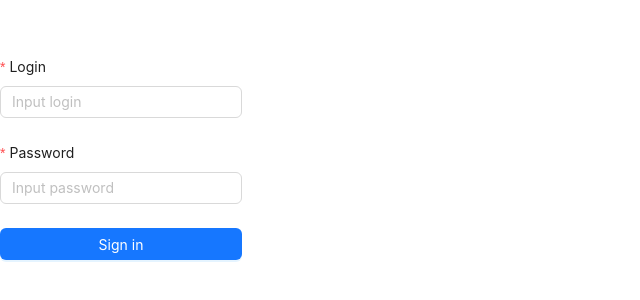
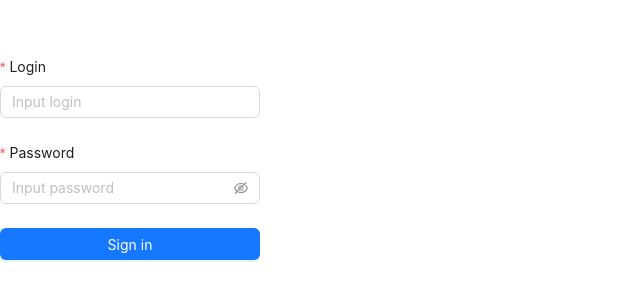
Before and after one commit to sofyavr/pokemon, a React (Vite) app in the folder pokemonProject/: page / in a window 1280 px wide. Shown: the part 242-542 px from the top of the page, without its empty margins (0-640 px from the left). Built offline with nearby package versions, Linux system fonts and the light colour scheme.

Commit message:
Input password

```diff
--- a/pokemonProject/src/App.tsx
+++ b/pokemonProject/src/App.tsx
@@ -3,6 +3,7 @@ import type { FormProps } from 'antd';
 import { Form } from 'antd';
 import InputPlace from './components/input';
 import SignButton from './components/button';
+import InputPass from './components/inputPassword';
 
 type FieldType = {
   login?: string;
@@ -41,7 +42,7 @@ const FormSignIn: React.FC = () => (
       name="password"
       rules={[{ required: true, message: 'Please input your password!' }]}
     >
-      <InputPlace
+      <InputPass
             text="Input password"
 />
     </Form.Item>
--- /dev/null
+++ b/pokemonProject/src/components/inputPassword.tsx
@@ -0,0 +1,10 @@
+import React from 'react';
+import { Input } from 'antd';
+
+type InputType = {
+    text?: string;
+  };
+
+const InputPass: React.FC<InputType> = ({text}) => <Input.Password placeholder={text} />;
+
+export default InputPass;
```
